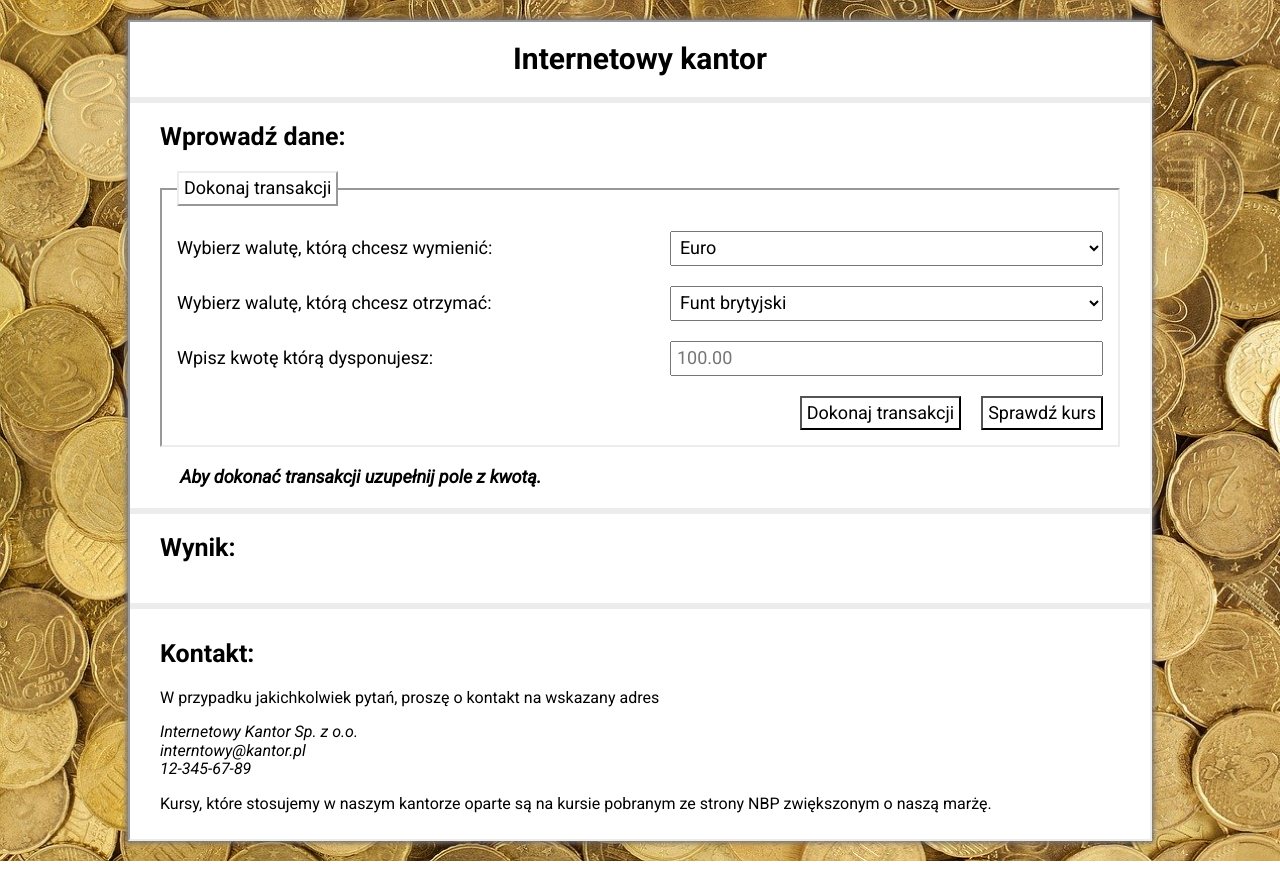
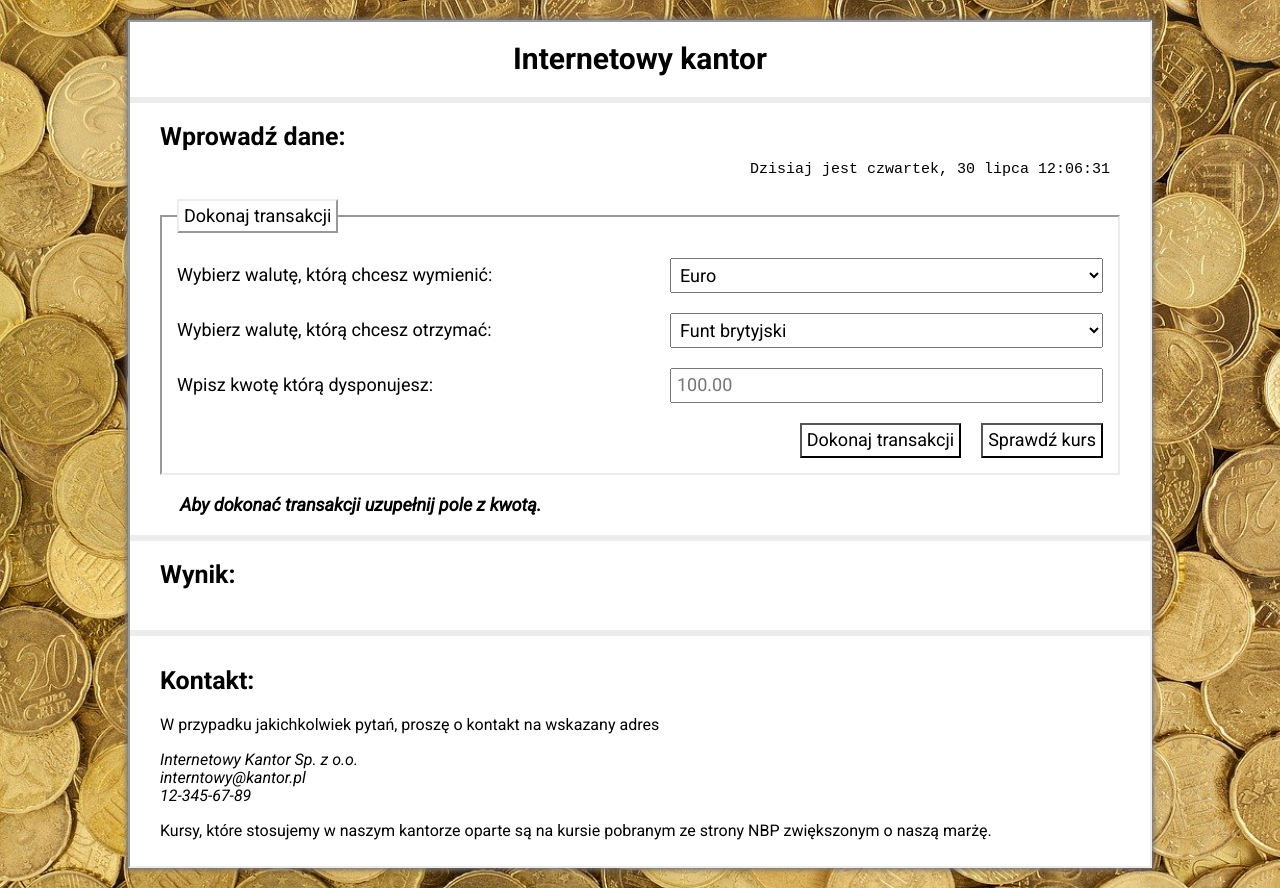
Before and after one commit to anetaszynal/currency-office-react, a React (Create React App) app: page / in a window 1280 px wide. Before the commit the page ends 861 px from the top, so only its background shows below. Built offline with nearby package versions, Linux system fonts and the light colour scheme.

Commit message:
add clock to form

```diff
--- a/src/App.js
+++ b/src/App.js
@@ -5,6 +5,7 @@ import Section from "./Section";
 import Form from "./Section/Form";
 import Result from "./Section/Result";
 import Footer from "./Footer";
+import Clock from "./Section/Form/Clock";
 
 function App() {
   const [result, setResult] = useState();
@@ -32,6 +33,7 @@ function App() {
       <Header title="Internetowy kantor" />
       <Section
         title="Wprowadź dane:"
+        additionalParagraph={<Clock/>}
         body={<Form
           calculateResult={calculateResult}
           calculateRate={calculateRate}
--- /dev/null
+++ b/src/Section/Form/Clock/index.js
@@ -0,0 +1,25 @@
+import React, { useState, useEffect } from 'react';
+
+const Clock = () => {
+  const [date, setDate] = useState(new Date())
+
+  useEffect(() => {
+    const intervalId = setInterval(() => {
+      setDate(new Date());
+    }, 1000);
+    return () => {
+      clearInterval(intervalId);
+    };
+  }, []);
+
+  const formatedDate = date.toLocaleString("pl-Pl", { weekday: "long", month: "long", day: "numeric", hour: "numeric", minute: "numeric", second: "numeric" })
+
+
+  return (
+    <p className="section__paragraph section__paragraph--date">
+      {`Dzisiaj jest ${formatedDate}`}
+    </p>
+  );
+};
+
+export default Clock;
--- a/src/Section/index.js
+++ b/src/Section/index.js
@@ -1,9 +1,10 @@
 import React from "react";
 import "./style.css"
 
-const Section = ({ title, body }) => (
+const Section = ({ title, body, additionalParagraph }) => (
   <section className="section">
     <h2 className="section__title">{title}</h2>
+    <div>{additionalParagraph}</div>
     <div>{body}</div>
   </section>
 );
--- a/src/Section/style.css
+++ b/src/Section/style.css
@@ -12,3 +12,10 @@
   margin: 30px;
   font-size: 20px;
 }
+
+.section__paragraph--date {
+  margin: 0px 30px;
+  font-size: 15px;
+  font-family: monospace;
+  text-align: right;
+}
```
